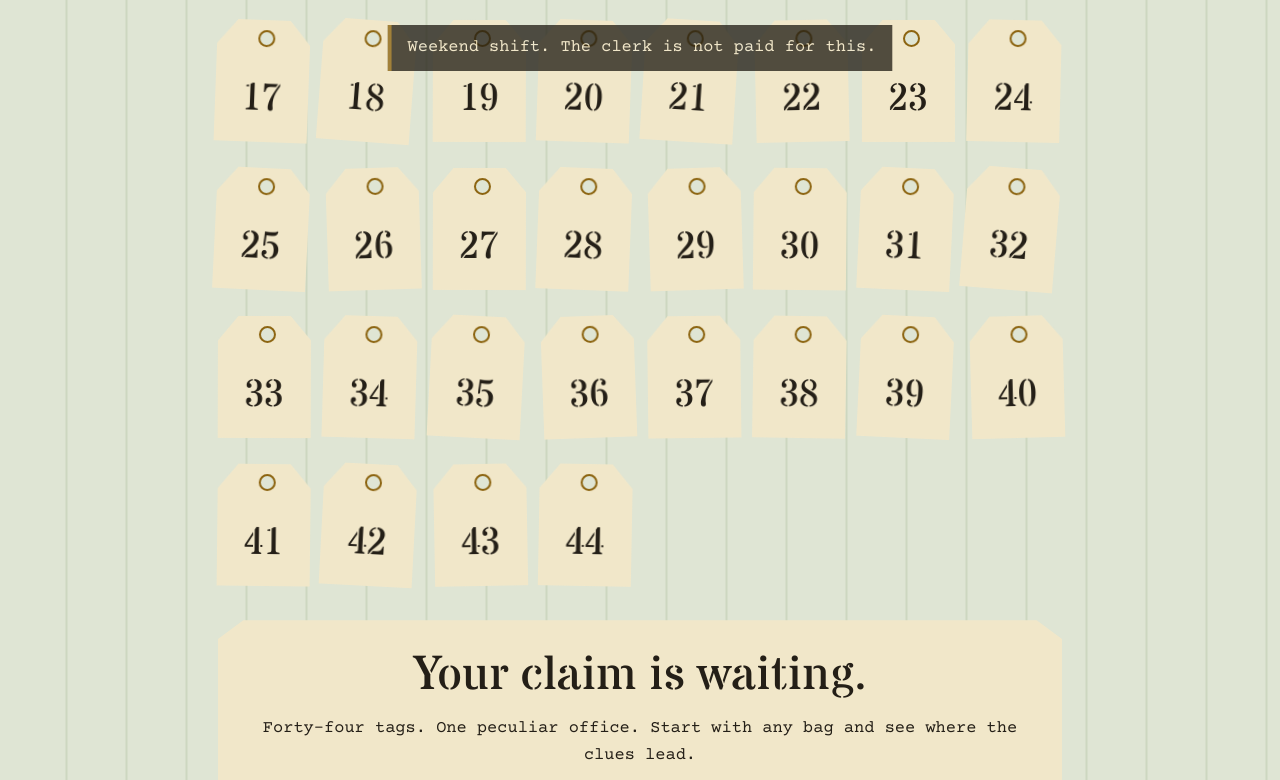
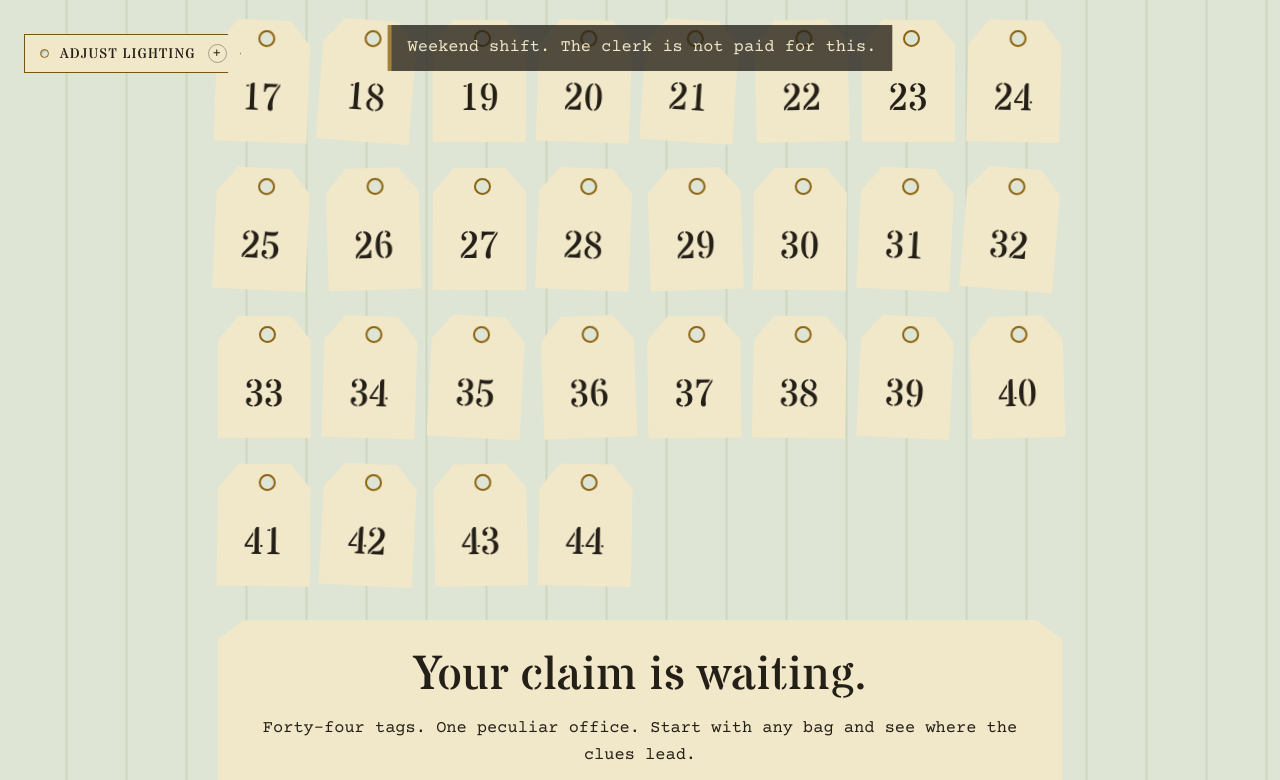
Before and after one commit to DinoCodes-Potter/Left-Luggage, a plain HTML site: page index.html in a window 1280 px wide. Shown: the part 705-1485 px from the top of the page. Drawn offline with nearby package versions, Linux system fonts and the light colour scheme.

Commit message:
Pin theme control to the website viewport corner

```diff
--- a/index.html
+++ b/index.html
@@ -83,7 +83,7 @@ button:focus-visible,input:focus-visible{outline:3px solid var(--red);outline-of
 .info-fold[open] .fold-body{animation:foldIn .38s cubic-bezier(.2,.7,.2,1) both;transform-origin:top}
 @keyframes foldIn{from{opacity:0;transform:translateY(-8px);clip-path:inset(0 0 100%)}to{opacity:1;transform:translateY(0);clip-path:inset(0 0 0)}}
 .top{display:none}
-.bottom-theme{display:flex;justify-content:flex-start;margin-top:26px;padding-top:12px;border-top:1px dashed var(--line)}
+.bottom-theme{position:fixed;left:24px;bottom:calc(22px + env(safe-area-inset-bottom,0px));z-index:100;display:flex;justify-content:flex-start;margin:0;padding:0;border:0}.theme-popover{right:auto;left:0;transform-origin:bottom left}
 .theme-disclosure{position:relative;display:inline-block}
 .theme-disclosure>summary{position:relative;list-style:none;display:flex;align-items:center;gap:11px;min-height:39px;padding:7px 13px 7px 15px;background:var(--tag);color:var(--ink);border:1px solid color-mix(in srgb,var(--brass) 78%,var(--ink));box-shadow:2px 3px 0 color-mix(in srgb,var(--ink) 24%,transparent);font:400 14px var(--st);letter-spacing:1.15px;text-transform:uppercase;cursor:pointer;clip-path:polygon(0 0,94% 0,100% 50%,94% 100%,0 100%);transition:transform .28s cubic-bezier(.2,.8,.2,1),box-shadow .28s,filter .28s}
 .theme-disclosure>summary::-webkit-details-marker{display:none}
@@ -99,12 +99,12 @@ button:focus-visible,input:focus-visible{outline:3px solid var(--red);outline-of
 .theme-mini:hover{border-color:color-mix(in srgb,var(--brass) 65%,transparent);background:color-mix(in srgb,var(--tag) 72%,var(--bg));transform:translateX(2px)}
 .theme-mini[aria-pressed=true]{border-color:var(--brass);background:color-mix(in srgb,var(--tag) 72%,var(--brass));color:var(--ink);box-shadow:inset 3px 0 0 var(--brass)}
 .theme-mini .theme-dot{width:10px;height:10px;flex-basis:10px;border:1px solid color-mix(in srgb,var(--ink) 50%,transparent)}
-@media(max-width:560px){.bottom-theme{justify-content:flex-start}.theme-popover{right:auto;left:0;transform-origin:bottom left}}
+@media(max-width:560px){.bottom-theme{left:14px;bottom:calc(14px + env(safe-area-inset-bottom,0px))}}
 body a:link,body a:visited{color:var(--brass);text-decoration-color:color-mix(in srgb,var(--brass) 65%,transparent);text-underline-offset:3px}
 body a:hover,body a:active{color:var(--fg);text-decoration-color:var(--brass)}
 body a:focus-visible{outline:2px solid var(--red);outline-offset:3px}
 a:focus-visible{outline:2px solid var(--red);outline-offset:3px}
-@media(max-width:560px){.info-fold>summary{font-size:15px;padding:13px}.fold-body{padding:0 13px 14px}.bottom-theme{justify-content:flex-start}}
+@media(max-width:560px){.info-fold>summary{font-size:15px;padding:13px}.fold-body{padding:0 13px 14px}}
 .footer{display:flex;justify-content:space-between;gap:12px;flex-wrap:wrap;border-top:1px solid var(--brass);margin-top:34px;padding-top:12px;color:var(--mut);font-size:12px;letter-spacing:1px;text-transform:uppercase}
 .footer span:last-child{color:var(--brass)}
 @media(max-width:560px){#app{padding:16px 14px 48px}.rack{grid-template-columns:repeat(auto-fill,minmax(76px,1fr));gap:20px 12px}.t{height:112px}.big{padding:48px 20px 24px}.footer{font-size:10px}}
```
